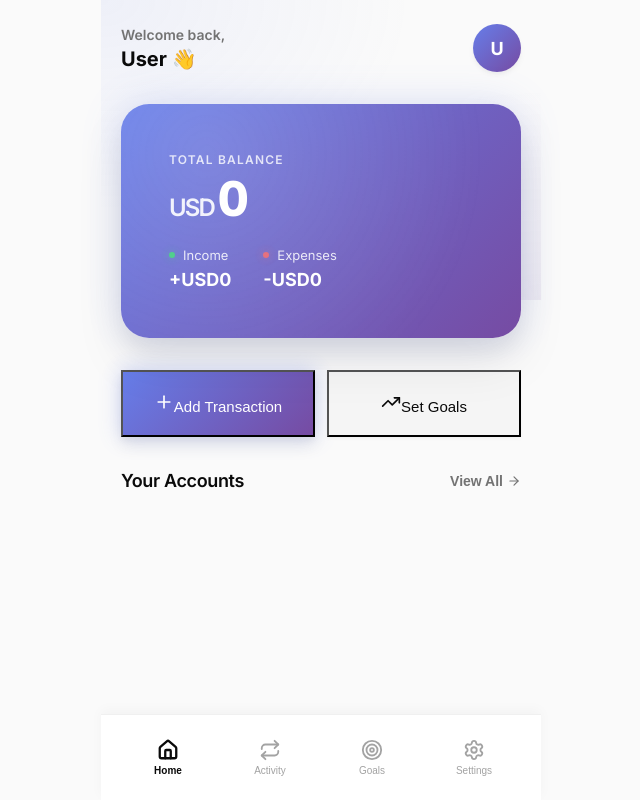
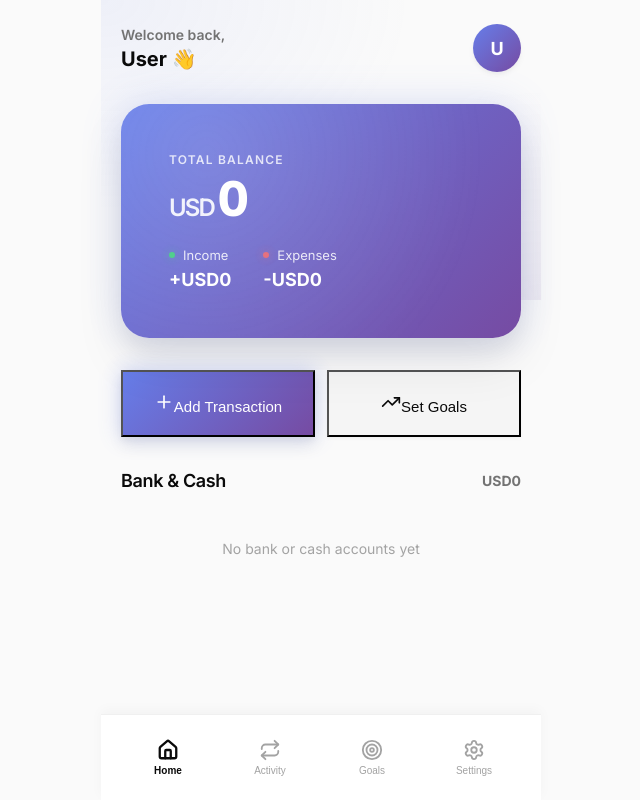
Before and after one commit to shresthaconsolidated-source/Financify, a React (Vite) app: page / in a window 1280 px wide. Shown: the whole page, without its empty margins (319-959 px from the left). Built offline with nearby package versions, Linux system fonts and the light colour scheme.

Commit message:
v6.5.0: Separate Bank/Cash and Assets in Dashboard

```diff
--- a/src/features/dashboard/DashboardView.jsx
+++ b/src/features/dashboard/DashboardView.jsx
@@ -130,7 +130,7 @@ export const DashboardView = ({ onNavigate }) => {
                 </button>
             </div>
 
-            {/* Accounts Section */}
+            {/* Bank & Cash Section */}
             <div style={{ marginBottom: '2rem' }}>
                 <div style={{
                     display: 'flex',
@@ -138,56 +138,94 @@ export const DashboardView = ({ onNavigate }) => {
                     alignItems: 'center',
                     marginBottom: '1rem'
                 }}>
-                    <h3>Your Accounts</h3>
-                    <button
-                        onClick={() => onNavigate('settings')}
-                        style={{
-                            background: 'none',
-                            border: 'none',
-                            color: 'var(--text-secondary)',
-                            fontSize: '0.875rem',
-                            fontWeight: 600,
-                            cursor: 'pointer',
-                            display: 'flex',
-                            alignItems: 'center',
-                            gap: '0.25rem'
-                        }}
-                    >
-                        View All
-                        <ArrowRight size={14} />
-                    </button>
+                    <h3>Bank & Cash</h3>
+                    <div style={{ fontSize: '0.875rem', fontWeight: 700, color: 'var(--text-secondary)' }}>
+                        {data.user.currency}{data.accounts.filter(a => a.type === 'BANK' || a.type === 'CASH').reduce((sum, a) => sum + Number(a.balance), 0).toLocaleString()}
+                    </div>
                 </div>
 
                 <div style={{ display: 'flex', flexDirection: 'column', gap: '0.75rem' }}>
-                    {data?.accounts.slice(0, 4).map(acc => (
+                    {data?.accounts.filter(a => a.type === 'BANK' || a.type === 'CASH').map(acc => (
                         <div key={acc.id} className="list-item">
                             <div style={{
-                                fontSize: '1.75rem',
-                                width: '56px',
-                                height: '56px',
+                                fontSize: '1.5rem',
+                                width: '48px',
+                                height: '48px',
                                 display: 'flex',
                                 alignItems: 'center',
                                 justifyContent: 'center',
-                                background: 'linear-gradient(135deg, rgba(102, 126, 234, 0.08), rgba(118, 75, 162, 0.08))',
-                                borderRadius: '14px'
+                                background: 'var(--bg-soft)',
+                                borderRadius: '12px'
                             }}>
-                                {acc.type === 'BANK' ? '🏦' : acc.type === 'CASH' ? '💵' : '📈'}
+                                {acc.type === 'BANK' ? '🏦' : '💵'}
                             </div>
                             <div style={{ flex: 1 }}>
                                 <div style={{ fontWeight: 600, fontSize: '0.9375rem', marginBottom: '0.125rem' }}>
                                     {acc.name}
                                 </div>
-                                <div style={{ fontSize: '0.8125rem', color: 'var(--text-secondary)' }}>
-                                    {acc.assetClass || acc.type}
+                                <div style={{ fontSize: '0.75rem', color: 'var(--text-secondary)' }}>
+                                    {acc.type}
                                 </div>
                             </div>
-                            <div style={{ fontWeight: 700, fontSize: '1.0625rem', fontVariantNumeric: 'tabular-nums' }}>
+                            <div style={{ fontWeight: 700, fontSize: '1rem', fontVariantNumeric: 'tabular-nums' }}>
                                 {data.user.currency}{Number(acc.balance).toLocaleString()}
                             </div>
                         </div>
                     ))}
+                    {data?.accounts.filter(a => a.type === 'BANK' || a.type === 'CASH').length === 0 && (
+                        <div style={{ textAlign: 'center', padding: '2rem', color: 'var(--text-tertiary)', fontSize: '0.875rem' }}>
+                            No bank or cash accounts yet
+                        </div>
+                    )}
                 </div>
             </div>
+
+            {/* Assets Section */}
+            {data?.accounts.filter(a => a.type === 'ASSET').length > 0 && (
+                <div style={{ marginBottom: '2rem' }}>
+                    <div style={{
+                        display: 'flex',
+                        justifyContent: 'space-between',
+                        alignItems: 'center',
+                        marginBottom: '1rem'
+                    }}>
+                        <h3>Assets</h3>
+                        <div style={{ fontSize: '0.875rem', fontWeight: 700, color: 'var(--text-secondary)' }}>
+                            {data.user.currency}{data.accounts.filter(a => a.type === 'ASSET').reduce((sum, a) => sum + Number(a.balance), 0).toLocaleString()}
+                        </div>
+                    </div>
+
+                    <div style={{ display: 'flex', flexDirection: 'column', gap: '0.75rem' }}>
+                        {data.accounts.filter(a => a.type === 'ASSET').map(acc => (
+                            <div key={acc.id} className="list-item">
+                                <div style={{
+                                    fontSize: '1.5rem',
+                                    width: '48px',
+                                    height: '48px',
+                                    display: 'flex',
+                                    alignItems: 'center',
+                                    justifyContent: 'center',
+                                    background: 'linear-gradient(135deg, rgba(102, 126, 234, 0.08), rgba(118, 75, 162, 0.08))',
+                                    borderRadius: '12px'
+                                }}>
+                                    📈
+                                </div>
+                                <div style={{ flex: 1 }}>
+                                    <div style={{ fontWeight: 600, fontSize: '0.9375rem', marginBottom: '0.125rem' }}>
+                                        {acc.name}
+                                    </div>
+                                    <div style={{ fontSize: '0.75rem', color: 'var(--text-secondary)' }}>
+                                        {acc.assetClass || 'Asset'}
+                                    </div>
+                                </div>
+                                <div style={{ fontWeight: 700, fontSize: '1rem', fontVariantNumeric: 'tabular-nums' }}>
+                                    {data.user.currency}{Number(acc.balance).toLocaleString()}
+                                </div>
+                            </div>
+                        ))}
+                    </div>
+                </div>
+            )}
 
             {/* Recent Transactions */}
             {data?.transactions.length > 0 && (
```
